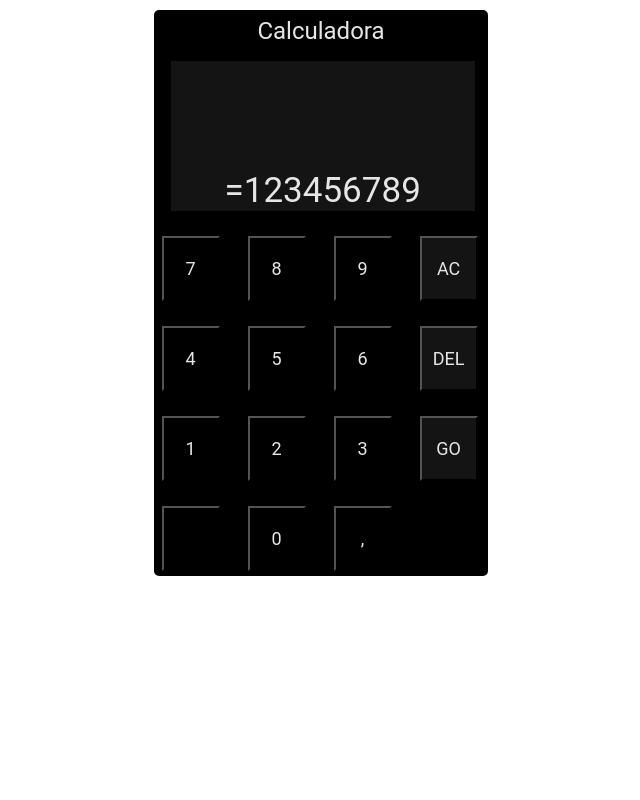
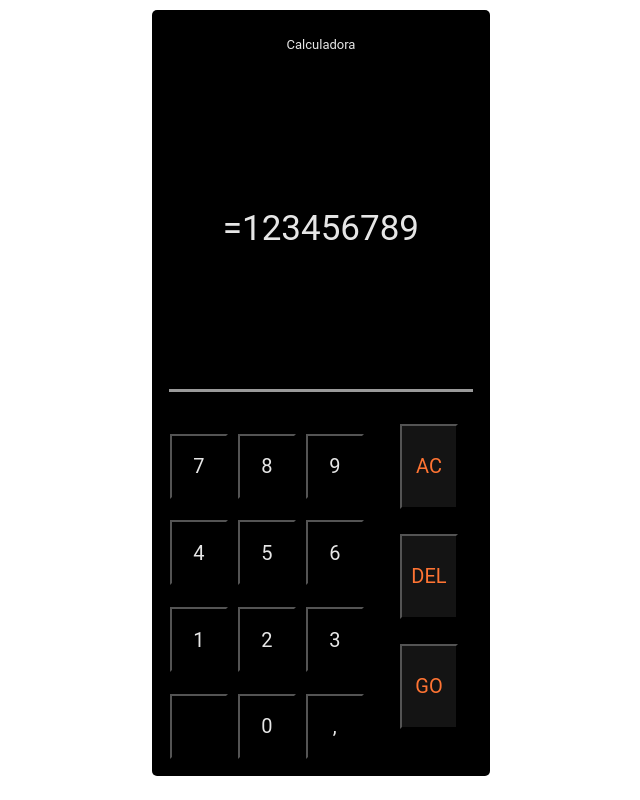
Before and after one commit to alvess09/calc, a plain HTML site: page index.html in a window 1280 px wide. Shown: the whole page, without its empty margins (319-959 px from the left). Drawn offline with Linux system fonts and the light colour scheme.

Commit message:
ajuste de layout

```diff
--- a/index.html
+++ b/index.html
@@ -17,22 +17,30 @@
                 <!-- adicionar tela de resultdo e edição dos numeros -->
                 <h2>Calculadora</h2>
                 <div class="display">=123456789</div>
+                <div class="digitosCalc">
                     <div class="numerosCalc">
                         <button>7</button>
                         <button>8</button>
                         <button>9</button>
-                    <button class="controler">AC</button>
+
                         <button>4</button>
                         <button>5</button>
                         <button>6</button>
-                    <button class="controler">DEL</button>
+
                         <button>1</button>
                         <button>2</button>
                         <button>3</button>
-                    <button class="controler">GO</button>
+
                         <button></button>
                         <button>0</button>
                         <button>,</button>
+                    </div>
+
+                    <div class="operadoresCalc">
+                        <button class="controler">AC</button>
+                        <button class="controler">DEL</button>
+                        <button class="controler">GO</button>
+                    </div>
                 </div>
             </div>
 
--- a/style.css
+++ b/style.css
@@ -9,34 +9,48 @@
 }
 .calculadora {
     display: inline-flexbox;
-    height: 566px;
-    width: 334px;
+    height: 766px;
+    width: 338px;
     border-radius: 5px;
     background-color: #000000;
 }
 .calculadora h2 {
-    margin-top: 2%;
+    margin-top: 8%;
     text-align: center;
     color:#E6E6E6 ;
     font-family: Roboto, sans-serif;
     font-weight: 400;
+    font-size: small;
 }
 
 .calculadora .display {
-    height: 150px;
+    height: 320px;
     width: 304px;
     margin: 5%;
     display: flex;
     justify-content: center;
-    align-items: flex-end;
-    background-color: #141414;
+    align-items: center;
+
     color: #E6E6E6;
     font-size: 35px;
     font-family: Roboto, sans-serif;
+    border-style: outset;
+    border-right:#000000;
+    border-left: #000000;
+    border-top: #E6E6E6;
+}
+/*layout digitos calc*/
+
+.digitosCalc{
+    display: grid;
+    grid-template-columns: repeat(2, 1fr);
+    grid-gap:32px;
+    align-items: baseline;
+    margin-left: 12px;
 }
 .calculadora .numerosCalc{
     display: grid;
-    grid-template-columns: 0.5fr 0.5fr 0.5fr 0.5fr;
+    grid-template-columns: 1fr 1fr 1fr;
     grid-gap: 10px;
 }
 .calculadora button{
@@ -46,16 +60,22 @@
     background-color: #000000;
     border-color: #000000;
     color: #E6E6E6;
-    font-size: 18px;
+    font-size: 20px;
+    font-weight: 400, bold;
     font-family: Roboto, sans-serif;
+    cursor: pointer;
 }
-.calculadora button.controler {
-    margin: 10%;
-    height: 65px;
-    width: 58px;
-    background-color: #141414;
-    border-color: #000000;
-    color: #E6E6E6;
-    font-size: 18px;
-    font-family: Roboto, sans-serif;
+.calculadora button :hover{
+    background-color: #E6E6E6;
 }
+.calculadora .operadoresCalc .controler{
+   height: 85px;
+   width: 58px;
+   background-color: #141414;
+   border-color: #000000;
+   color: #FF7433;
+   font-size: 20px;
+   font-weight: 500, bold;
+   font-family: Roboto, sans-serif;
+   margin-top: 15px;
+}
```
Lines whose indentation alone changed are shown as unchanged.
